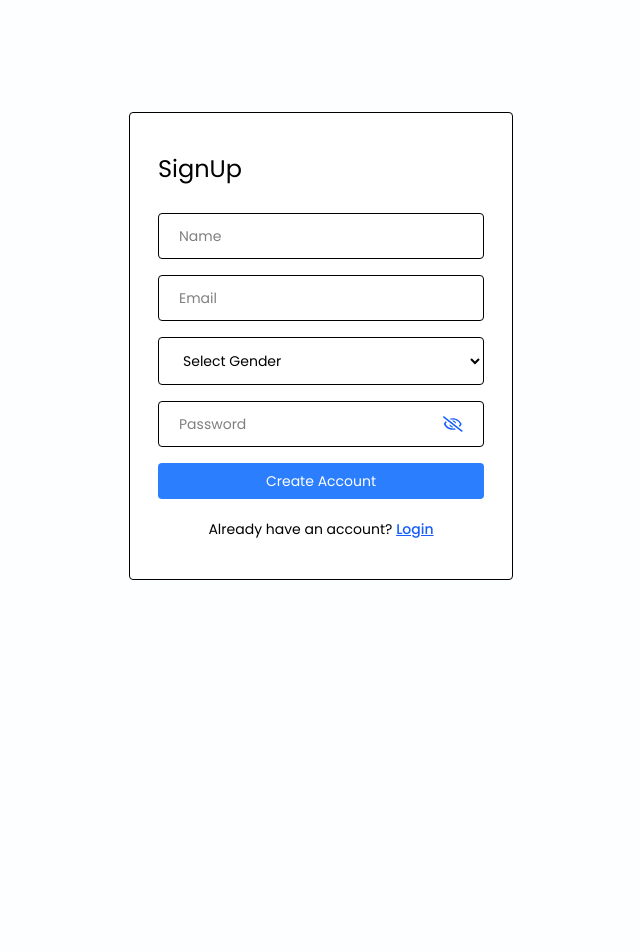
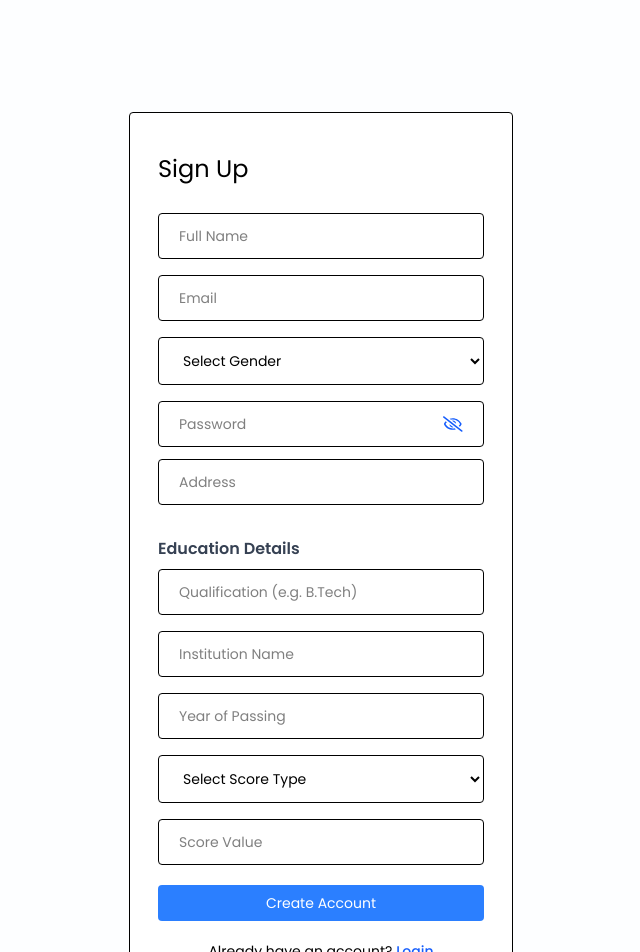
Before and after one commit to jarchit27/Scholarship-Finder, a React (Vite) app in the folder frontend/app/: page /signup in a window 1280 px wide. Shown: the top 952 px of the page, without its empty margins (319-959 px from the left). Before the commit the page ends 800 px from the top, so only its background shows below. Built offline with nearby package versions, Linux system fonts and the light colour scheme.

Commit message:
first commit

```diff
--- a/frontend/app/src/pages/Home/Home.jsx
+++ b/frontend/app/src/pages/Home/Home.jsx
@@ -15,6 +15,8 @@ const Scholarships = () => {
   const fetchUserInfo = async () => {
     try {
       const response = await axiosInstance.get('/get-user');
+              console.log(response);
+
       if (response.data && response.data.user) {
         setUserInfo(response.data.user);
       }
--- a/frontend/app/src/pages/Signup/SignUp.jsx
+++ b/frontend/app/src/pages/Signup/SignUp.jsx
@@ -1,90 +1,81 @@
-import React, { useState } from 'react'
+import React, { useState } from 'react';
 import PasswordInput from '../../components/Inputs/PasswordInput';
 import { Link, useNavigate } from 'react-router-dom';
 import { validateEmail } from '../../utils/helper';
 import axiosInstance from '../../utils/axiosInstance';
 
 const SignUp = () => {
-//
-  const [name , setName] = useState("");
-  const [email , setEmail] = useState("");
-  const [gender , setGender] = useState("");
+  const [name, setName] = useState('');
+  const [email, setEmail] = useState('');
+  const [password, setPassword] = useState('');
+  const [gender, setGender] = useState('');
+  const [address, setAddress] = useState('');
 
-  const [password , setPassword] = useState("");
-  const [error , setError] = useState(null);
+  // Education fields
+  const [qualification, setQualification] = useState('');
+  const [institution, setInstitution] = useState('');
+  const [yearOfPassing, setYearOfPassing] = useState('');
+  const [scoreType, setScoreType] = useState('');
+  const [scoreValue, setScoreValue] = useState('');
 
+  const [error, setError] = useState(null);
   const navigate = useNavigate();
 
+  const handleSignUp = async (e) => {
+    e.preventDefault();
 
-  const handleSignUp = async(e)=>{
-    e.preventDefault();
-    if(!name)
-    {
-      setError("Please enter your name.");
-      return ;
-    }
-    if(!validateEmail(email))
-    {
-      setError("Please enter a valid email address.");
-      return ;
-    }
+    // Basic validations
+    if (!name) return setError("Please enter your name.");
+    if (!validateEmail(email)) return setError("Please enter a valid email address.");
+    if (!password) return setError("Please enter your password.");
+    if (!gender) return setError("Please select your gender.");
+    if (!address) return setError("Please enter your address.");
 
-    if(!password)
-    {
-      setError("Please enter the password.");
-      return ;
-    }
-    if (!gender) {
-      setError("Please select your gender.");
+    setError('');
+
+    try {
+      const response = await axiosInstance.post("/create-account", {
+        fullname: name,
+        email,
+        password,
+        gender,
+        address,
+        education: {
+          qualification,
+          institution,
+          yearOfPassing,
+          scoreType,
+          scoreValue,
+        },
+      });
+
+      if (response.data?.error) {
+        setError(response.data.message);
         return;
       }
 
-    setError('');
-
-    // Signup API call
-
-    try{
-      const response = await axiosInstance.post("/create-account",{
-        fullname:name,
-        email:email,
-        password:password,
-        gender: gender,
-      })
-
-      if(response.data && response.data.error ){
-        setError(response.data.message);
-        return ;
+      if (response.data?.accessToken) {
+        localStorage.setItem("token", response.data.accessToken);
+        navigate("/dashboard");
       }
 
-      if(response.data && response.data.accessToken ){
-        localStorage.setItem("token",response.data.accessToken );
-        navigate("/dashboard");
+    } catch (error) {
+      if (error.response?.data?.message) {
+        setError(error.response.data.message);
+      } else {
+        setError("An unexpected error occurred.");
       }
     }
-    catch(error){
-
-      if(error.response && error.response.data && error.response.data.message){
-        setError(error.response.data.message);
-      }
-      else
-      {
-        setError("an unexpected error");
-      }
-    }
-
   };
 
   return (
-    <>
-
-      <div className='flex items-center justify-center mt-28'>
-        <div className='w-96 border rounded bg-white px-7 py-10'>
+    <div className="flex  justify-center mt-28">
+      <div className="w-96 border rounded bg-white px-7 py-10">
         <form onSubmit={handleSignUp}>
-            <h4 className="text-2xl mb-7">SignUp</h4>
-
+          <h4 className="text-2xl mb-7">Sign Up</h4>
           <input
             type="text"
-              placeholder="Name"
+            placeholder="Full Name"
             className="input-box"
             value={name}
             onChange={(e) => setName(e.target.value)}
@@ -112,9 +103,61 @@ const SignUp = () => {
           <PasswordInput
             value={password}
             onChange={(e) => setPassword(e.target.value)}
-            ></PasswordInput>
+          />
 
-            {error && <p className='text-red-500 text-xs pb-1'>{error}</p>}
+          <input
+            type="text"
+            placeholder="Address"
+            className="input-box"
+            value={address}
+            onChange={(e) => setAddress(e.target.value)}
+          />
+
+          <h5 className="mt-4 mb-2 font-semibold text-gray-700">Education Details</h5>
+
+          <input
+            type="text"
+            placeholder="Qualification (e.g. B.Tech)"
+            className="input-box"
+            value={qualification}
+            onChange={(e) => setQualification(e.target.value)}
+          />
+
+          <input
+            type="text"
+            placeholder="Institution Name"
+            className="input-box"
+            value={institution}
+            onChange={(e) => setInstitution(e.target.value)}
+          />
+
+          <input
+            type="number"
+            placeholder="Year of Passing"
+            className="input-box"
+            value={yearOfPassing}
+            onChange={(e) => setYearOfPassing(e.target.value)}
+          />
+
+          <select
+            className="input-box"
+            value={scoreType}
+            onChange={(e) => setScoreType(e.target.value)}
+          >
+            <option value="">Select Score Type</option>
+            <option value="CGPA">CGPA</option>
+            <option value="Percentage">Percentage</option>
+          </select>
+
+          <input
+            type="text"
+            placeholder="Score Value"
+            className="input-box"
+            value={scoreValue}
+            onChange={(e) => setScoreValue(e.target.value)}
+          />
+
+          {error && <p className="text-red-500 text-xs pb-1">{error}</p>}
 
           <button type="submit" className="btn-primary">
             Create Account
@@ -126,13 +169,10 @@ const SignUp = () => {
               Login
             </Link>
           </p>
-
         </form>
       </div>
     </div>
-
-    </>
   );
 };
 
-export default SignUp
+export default SignUp;
```
Also changed, not shown: 2 other files (tests, documents, lock files or other folders). Lines whose indentation alone changed are shown as unchanged.
